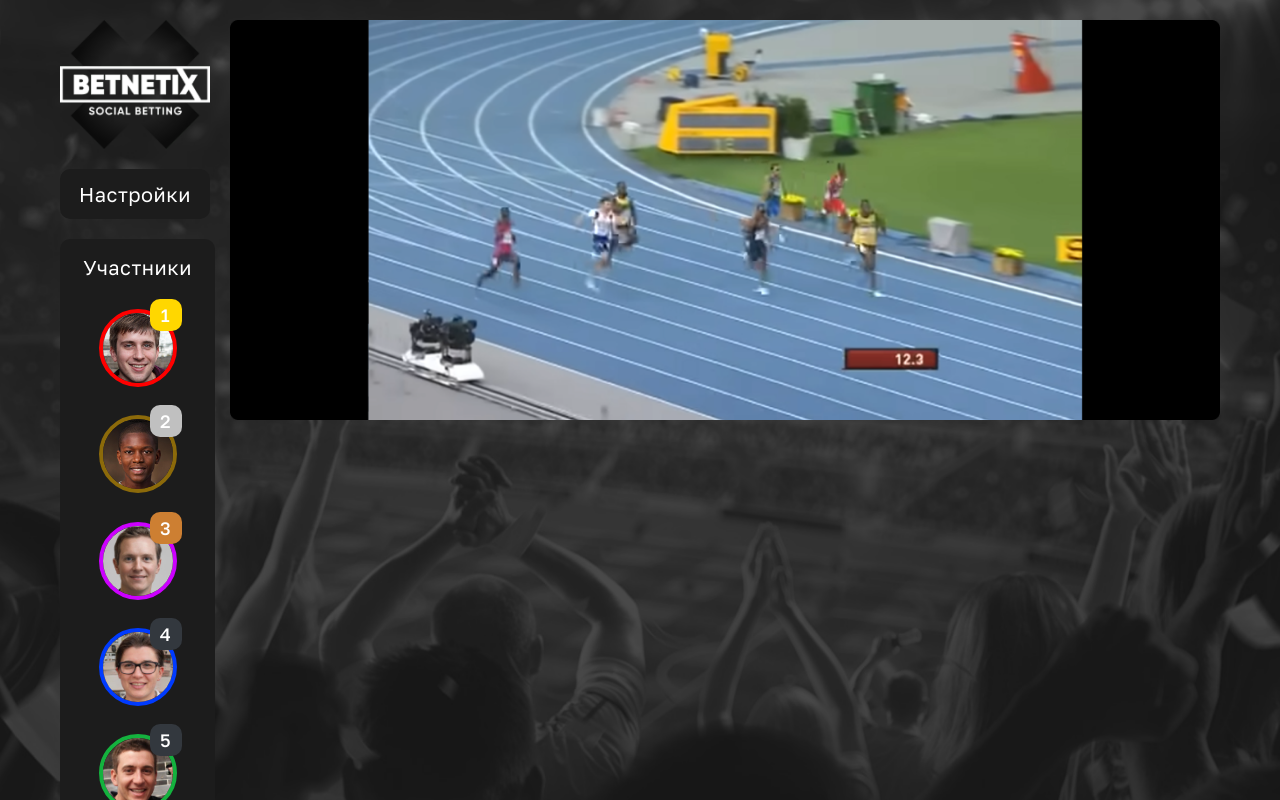
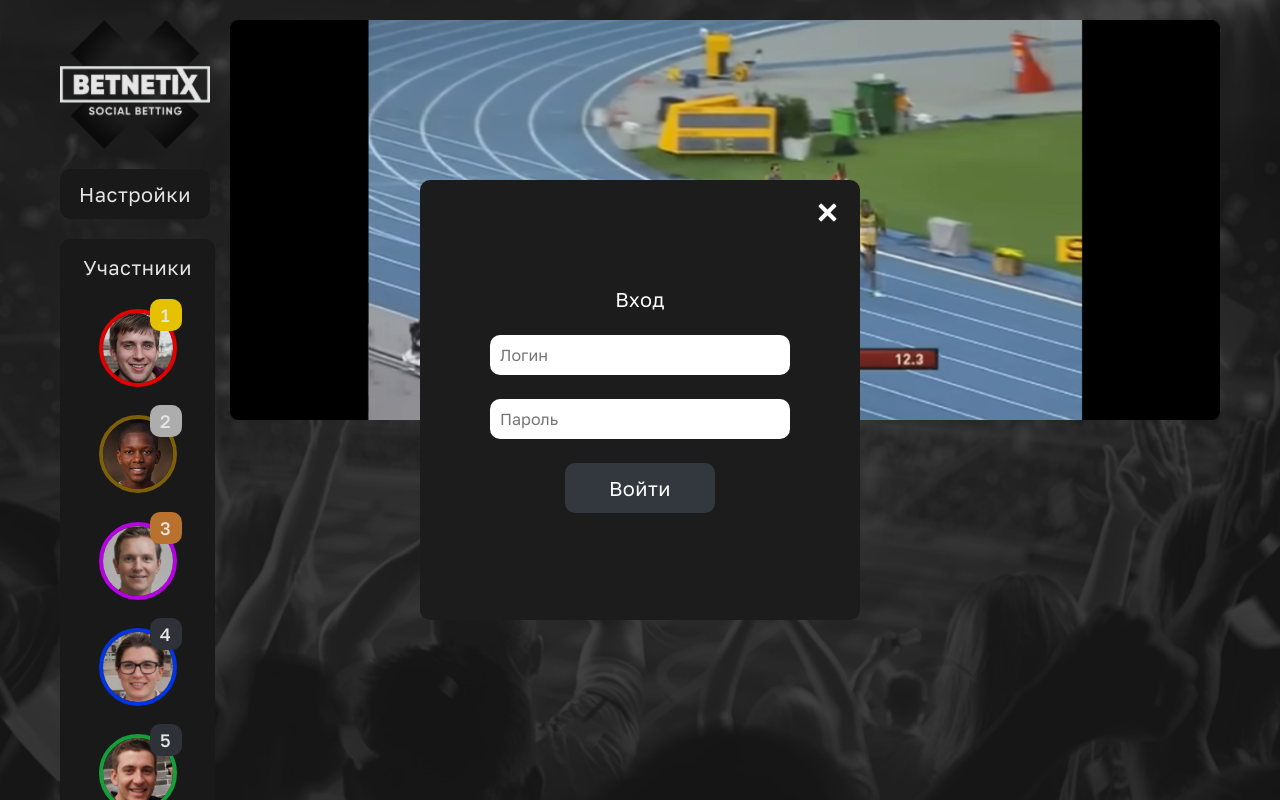
Before and after one commit to sonso-team/hackathon-spring-2025-front, a React (Vite) app: page / in a window 1280 px wide. Both pictures are taken after a click on the button "Настройки". Shown: the top 800 px of the page. Built offline with nearby package versions, Linux system fonts and the light colour scheme.

Commit message:
added login modal

```diff
--- a/src/components/Input/Input.tsx
+++ b/src/components/Input/Input.tsx
@@ -1,18 +1,34 @@
-import React, { useEffect, useMemo, useState } from 'react';
+import React, {
+  useEffect,
+  useMemo,
+  useState,
+  forwardRef,
+  useImperativeHandle,
+  useRef,
+} from 'react';
 import type { Validation } from '../../utils/validator';
 import { Validator } from '../../utils/validator';
+import './input.scss';
 
 export interface InputPropsI {
-  initialValue: string | number;
+  initialValue: string;
   type: string;
-  validations: [Validation];
+  validations: [Validation] | [];
   name: string;
   placeholder: string;
-  className: string;
+  className?: string;
   onChange: (event?: React.ChangeEvent<HTMLInputElement>) => void;
 }
 
-export const Input: React.FC<InputPropsI> = ({ ...props }) => {
+export interface InputRef {
+  value: string;
+  isDirty: boolean;
+  isValueHidden: boolean;
+  isError: boolean;
+  // и, если надо, ещё какие-то методы: focus(): void;
+}
+
+export const Input = forwardRef<InputRef, InputPropsI>((props, ref) => {
   const {
     initialValue,
     type,
@@ -23,26 +39,29 @@ export const Input: React.FC<InputPropsI> = ({ ...props }) => {
     onChange,
   } = props;
 
-  const [value, setValue] = useState<string | number>(initialValue);
+  // Служебный ref для самого <input/>
+  const inputEl = useRef<HTMLInputElement | null>(null);
+
+  const [value, setValue] = useState<string>(initialValue);
   const [isDirty, setIsDirty] = useState<boolean>(false);
   const [isValueHidden, setIsValueHidden] = useState<boolean>(false);
-  const [errors, setErrors] = useState({});
+  const [errors, setErrors] = useState<Record<string, string>>({});
 
   useEffect(() => {
     setIsDirty(true);
     setErrors({});
-    validations.forEach((validation, index) => {
+    validations.forEach((validation) => {
       const isError = Validator[validation.name](
         ...[validation.value, validation.params],
       );
       if (isError) {
-        setErrors((errors) => ({
-          ...errors,
+        setErrors((prev) => ({
+          ...prev,
           [validation.name]: validation.message,
         }));
       }
     });
-  }, [value]);
+  }, [value, validations]);
 
   const dynamicType = useMemo(() => {
     if (type !== 'password') {
@@ -56,9 +75,26 @@ export const Input: React.FC<InputPropsI> = ({ ...props }) => {
     setValue(e.target.value);
   };
 
+  // Пробрасываем наружу наш реальный input + дополнительные поля
+  useImperativeHandle(ref, () => {
+    // Если инпута ещё нет, вернём null (или можно выбросить ошибку)
+    if (!inputEl.current) {
+      return null;
+    }
+
+    // Объединяем всё: сам DOM-элемент + нужные нам поля
+    return Object.assign(inputEl.current, {
+      // «Дополняем» его любыми своими свойствами
+      isDirty,
+      isValueHidden,
+      isError: Object.values(errors).length !== 0,
+    });
+  }, [isDirty, isValueHidden, errors]);
+
   return (
-    <div className={`inputWrapper ${className}}`}>
+    <div className={`inputWrapper ${className || ''}`}>
       <input
+        ref={inputEl}
         type={dynamicType}
         name={name}
         placeholder={placeholder}
@@ -69,4 +105,4 @@ export const Input: React.FC<InputPropsI> = ({ ...props }) => {
       {isDirty && <div className="inputWrapper__errors"></div>}
     </div>
   );
-};
+});
--- a/src/components/Input/input.scss
+++ b/src/components/Input/input.scss
@@ -0,0 +1,7 @@
+.input {
+  background-color: white;
+  width: 300px;
+  height: 40px;
+  border-radius: 10px;
+  padding: 10px;
+}
--- /dev/null
+++ b/src/components/LoginModal/LoginModal.tsx
@@ -0,0 +1,59 @@
+import React, { useRef } from 'react';
+import { Paragraph } from '../Paragraph';
+import type { InputRef } from '../Input';
+import { Input } from '../Input';
+import { Button } from '../Button';
+import './login-modal.scss';
+import { iconMap } from '../../utils/iconMap';
+
+interface LoginModalPropsI {
+  closeHandler?(): void;
+}
+
+export const LoginModal: React.FC<LoginModalPropsI> = ({ ...props }) => {
+  const loginRef = useRef<InputRef>(null);
+  const passwordRef = useRef<InputRef>(null);
+  return (
+    <div className="LoginModal">
+      <img
+        onClick={() => {
+          props.closeHandler();
+        }}
+        className="LoginModal__Cross"
+        src={iconMap.cross}
+        alt="cross icon"
+      />
+      <Paragraph level={1}>Вход</Paragraph>
+      <Input
+        ref={loginRef}
+        initialValue=""
+        validations={[]}
+        type="text"
+        className=""
+        name="login"
+        placeholder="Логин"
+        onChange={() => {
+          console.log(loginRef.current.isError);
+        }}
+      />
+      <Input
+        ref={passwordRef}
+        initialValue=""
+        validations={[]}
+        type="password"
+        className=""
+        name="password"
+        placeholder="Пароль"
+        onChange={() => {
+          console.log(passwordRef.current.value);
+        }}
+      />
+      <Button
+        className="LoginModal__Button"
+        onClick={() => {}}
+      >
+        Войти
+      </Button>
+    </div>
+  );
+};
--- /dev/null
+++ b/src/components/LoginModal/index.ts
@@ -0,0 +1 @@
+export * from './LoginModal';
--- /dev/null
+++ b/src/components/LoginModal/login-modal.scss
@@ -0,0 +1,23 @@
+.LoginModal {
+  width: 400px;
+  height: 400px;
+  position: relative;
+  display: flex;
+  flex-direction: column;
+  row-gap: 24px;
+  align-items: center;
+  justify-content: center;
+  &__Cross {
+    position: absolute;
+    top: 0;
+    right: 0;
+    &:hover {
+      cursor: pointer;
+    }
+  }
+  &__Button {
+    background-color: var(--dark-grey);
+    width: 150px;
+    height: 50px;
+  }
+}
--- a/src/components/Modal/modal.scss
+++ b/src/components/Modal/modal.scss
@@ -1,11 +1,10 @@
 .modal {
-  width: min(100%, 500px);
-  height: min(100%, fit-content);
-  padding: 30px 20px;
+  padding: var(--container-padding);
   top: 50%;
   left: 50%;
-  border-radius: 20px;
+  border-radius: 10px;
   transform: translate(-50%, -50%);
+  background-color: var(--black);
 
   &__content {
     display: flex;
--- a/src/utils/iconMap.ts
+++ b/src/utils/iconMap.ts
@@ -1,9 +1,11 @@
 import successSvg from './../assets/icons/success.svg';
 import errorSvg from './../assets/icons/error.svg';
 import logoSvg from './../assets/icons/logo.svg';
+import crossSvg from './../assets/icons/cross.svg';
 
 export const iconMap = {
   success: successSvg,
   error: errorSvg,
   logo: logoSvg,
+  cross: crossSvg,
 };
--- a/src/widgets/SideNav/SideNav.tsx
+++ b/src/widgets/SideNav/SideNav.tsx
@@ -3,12 +3,21 @@ import React from 'react';
 import { Logo } from '../../components/Logo';
 import { RunnersList } from '../RunnersList';
 import { Button } from '../../components/Button';
+import { useModal } from '../../utils/useModal';
+import { LoginModal } from '../../components/LoginModal';
 
 export const SideNav: React.FC = () => {
+  const { showModal } = useModal();
   return (
     <aside className="sidenav">
       <Logo />
-      <Button onClick={() => {}}>Настройки</Button>
+      <Button
+        onClick={() => {
+          showModal({ overrideContent: <LoginModal /> });
+        }}
+      >
+        Настройки
+      </Button>
       <RunnersList />
     </aside>
   );
```
Also changed, not shown: src/assets/icons/cross.svg (added).
